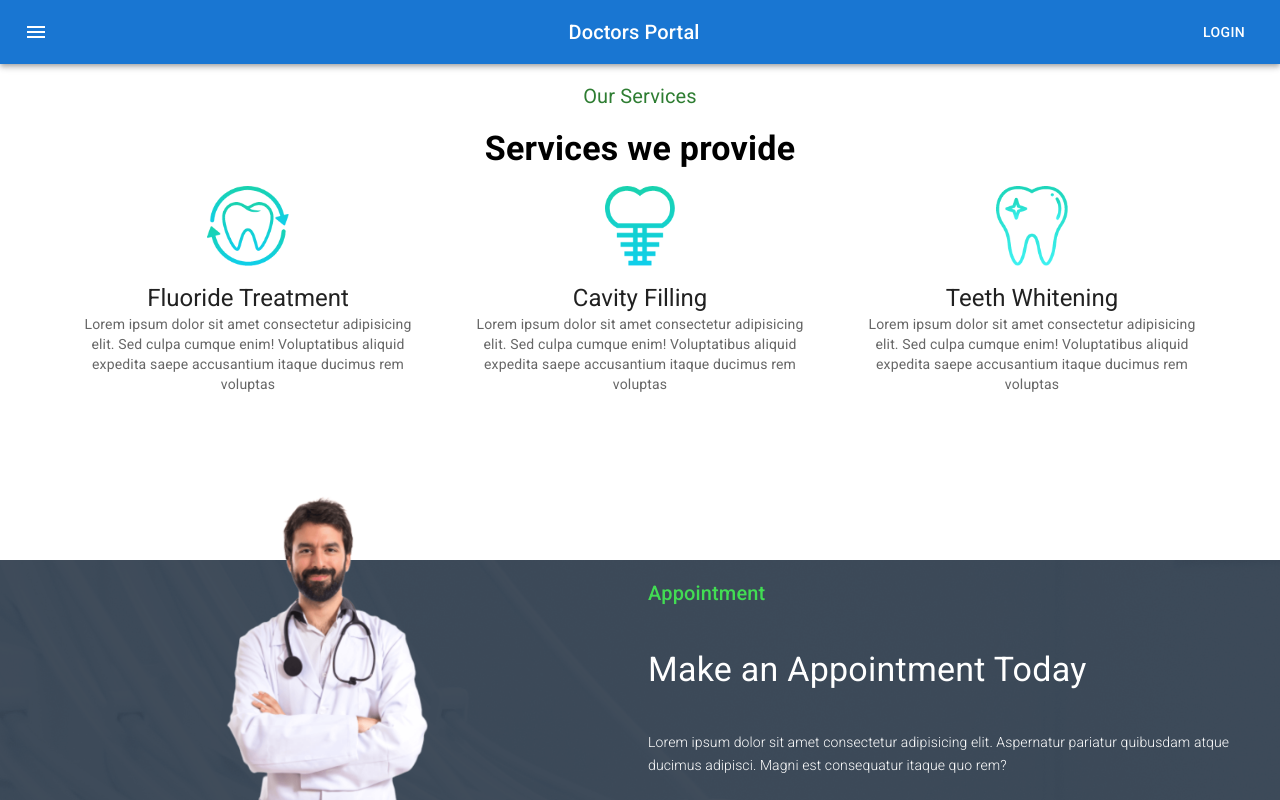
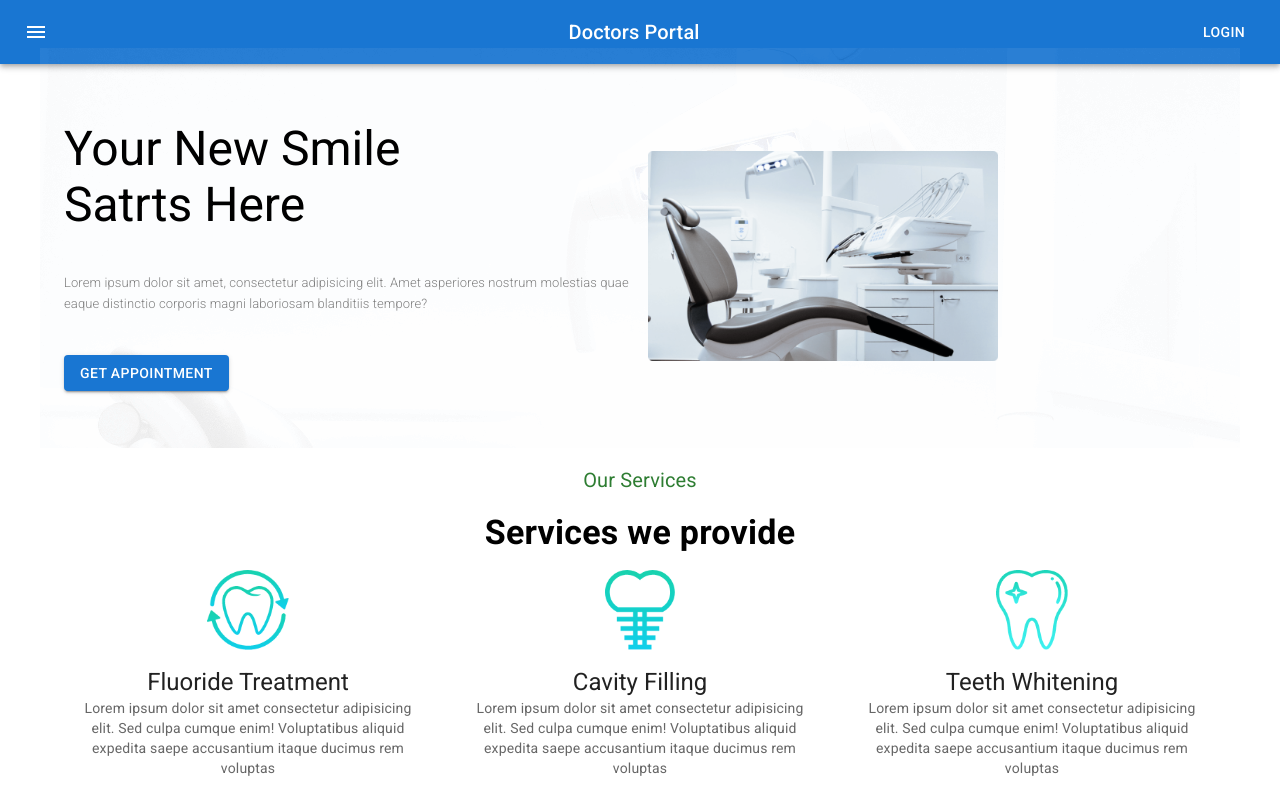
Before and after one commit to dipdastoko/doctors-portal-client, a React (Create React App) app: page /home in a window 1280 px wide. Shown: the top 800 px of the page. Built offline with nearby package versions, Linux system fonts and the light colour scheme.

Commit message:
banner added

```diff
--- /dev/null
+++ b/src/Pages/Home/Banner/Banner.js
@@ -0,0 +1,43 @@
+import React from 'react';
+import Box from '@mui/material/Box';
+import Grid from '@mui/material/Grid';
+import chair from '../../../images/chair.png';
+import bg from '../../../images/bg.png';
+import { Button, Typography, Container } from '@mui/material';
+
+const bannerBg = {
+    background: `url(${bg})`,
+
+}
+
+const verticalCenter = {
+    display: 'flex',
+    alignItems: 'center',
+    height: 400
+}
+
+const Banner = () => {
+    return (
+        <Container style={bannerBg} sx={{ flexGrow: 1 }}>
+            <Grid container spacing={2}>
+                <Grid style={{ ...verticalCenter, textAlign: 'left' }} item xs={12} md={6}>
+                    <Box>
+                        <Typography variant="h3">
+                            Your New Smile<br />
+                            Satrts Here
+                        </Typography>
+                        <Typography variant="h6" sx={{ my: 5, fontSize: 13, fontWeight: 300, color: 'gray' }}>
+                            Lorem ipsum dolor sit amet, consectetur adipisicing elit. Amet asperiores nostrum molestias quae eaque distinctio corporis magni laboriosam blanditiis tempore?
+                        </Typography>
+                        <Button variant='contained'>Get Appointment</Button>
+                    </Box>
+                </Grid>
+                <Grid item xs={12} md={6} style={verticalCenter}>
+                    <img style={{ width: '350px' }} src={chair} alt="" />
+                </Grid>
+            </Grid>
+        </Container >
+    );
+};
+
+export default Banner;
--- a/src/Pages/Home/Home/Home.js
+++ b/src/Pages/Home/Home/Home.js
@@ -1,5 +1,6 @@
 import React from 'react';
 import AppointmentBanner from '../AppointmentBanner/AppointmentBanner';
+import Banner from '../Banner/Banner';
 import Services from '../Services/Services';
 import Navigation from '../Shared/Navigation/Navigation';
 
@@ -7,6 +8,7 @@
     return (
         <div>
             <Navigation />
+            <Banner />
             <Services />
             <AppointmentBanner />
         </div>
```
